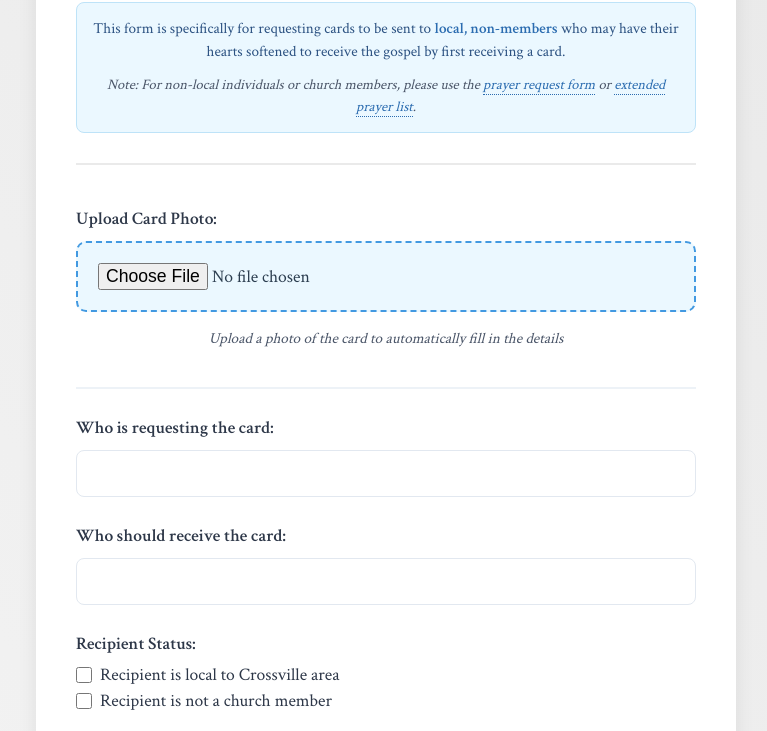
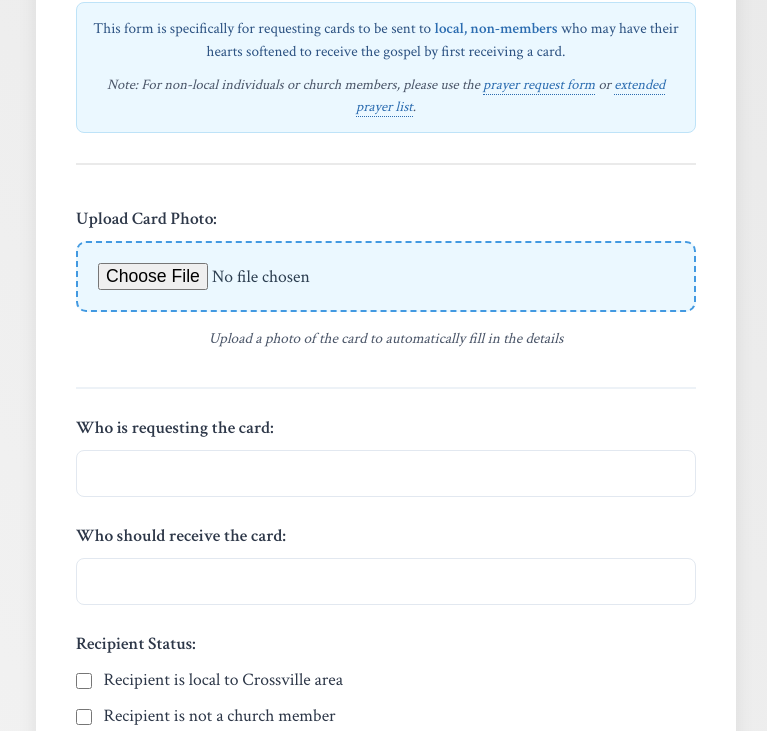
Before and after one commit to vlcosent/church-website, a plain HTML site: page index.html in a window 1280 px wide. Shown: the part 190-921 px from the top of the page, without its empty margins (254-1021 px from the left). Drawn offline with Linux system fonts and the light colour scheme.

Commit message:
fix: improve checkbox alignment with simplified structure

```diff
--- a/index.html
+++ b/index.html
@@ -40,14 +40,11 @@
 
                 <div class="form-group">
                     <label>Recipient Status:</label>
-                    <div class="checkbox-group">
-                        <input type="checkbox" id="isLocal" name="isLocal">
-                        <label for="isLocal">Recipient is local to Crossville area</label>
-                    </div>
-                    <div class="checkbox-group">
-                        <input type="checkbox" id="isNonMember" name="isNonMember">
-                        <label for="isNonMember">Recipient is not a church member</label>
-                    </div>
+                    <input type="checkbox" id="isLocal" name="isLocal">
+                    <label for="isLocal">Recipient is local to Crossville area</label>
+                    <br>
+                    <input type="checkbox" id="isNonMember" name="isNonMember">
+                    <label for="isNonMember">Recipient is not a church member</label>
                 </div>
 
                 <div class="form-group">
--- a/styles.css
+++ b/styles.css
@@ -83,27 +83,27 @@ body {
     border-bottom-style: solid;
 }
 
-.checkbox-group {
-    margin: 8px 0;
-    display: flex;
-    align-items: center;
-    gap: 8px;
-}
-
-.checkbox-group input[type="checkbox"] {
+input[type="checkbox"] {
     width: 16px;
     height: 16px;
     cursor: pointer;
-    flex-shrink: 0;
-    margin: 0;
+    margin-right: 8px;
+    vertical-align: middle;
+    position: relative;
+    top: -1px;
 }
 
-.checkbox-group label {
+input[type="checkbox"] + label {
     display: inline;
-    margin: 0;
     cursor: pointer;
     font-weight: normal;
-    line-height: 1;
+    line-height: 1.6;
+}
+
+br {
+    margin-bottom: 8px;
+    display: block;
+    content: "";
 }
 
 .form-group {
```
